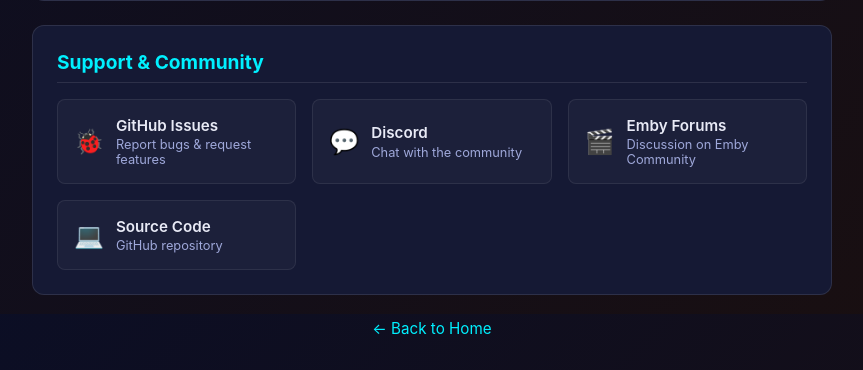
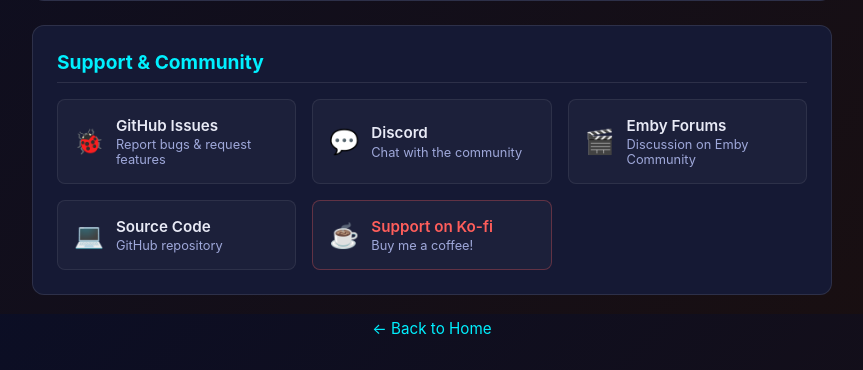
Before and after one commit to Oratorian/emby-watchparty, a Flask app: page /version in a window 1280 px wide. Shown: the part 1286-1656 px from the top of the page, without its empty margins (208-1071 px from the left). Run offline with Flask 3, Linux system fonts and the light colour scheme; data that the repository does not hold is empty.

Commit message:
Add Ko-fi link to /version page

```diff
--- a/templates/version.html
+++ b/templates/version.html
@@ -303,6 +303,13 @@
                                 <div class="link-desc">GitHub repository</div>
                             </div>
                         </a>
+                        <a href="https://ko-fi.com/jedziah" target="_blank" rel="noopener noreferrer" class="support-link" style="border-color: rgba(255,94,91,0.3);">
+                            <span class="link-icon">&#9749;</span>
+                            <div>
+                                <div class="link-label" style="color: #ff5e5b;">Support on Ko-fi</div>
+                                <div class="link-desc">Buy me a coffee!</div>
+                            </div>
+                        </a>
                     </div>
                 </div>
 
```
